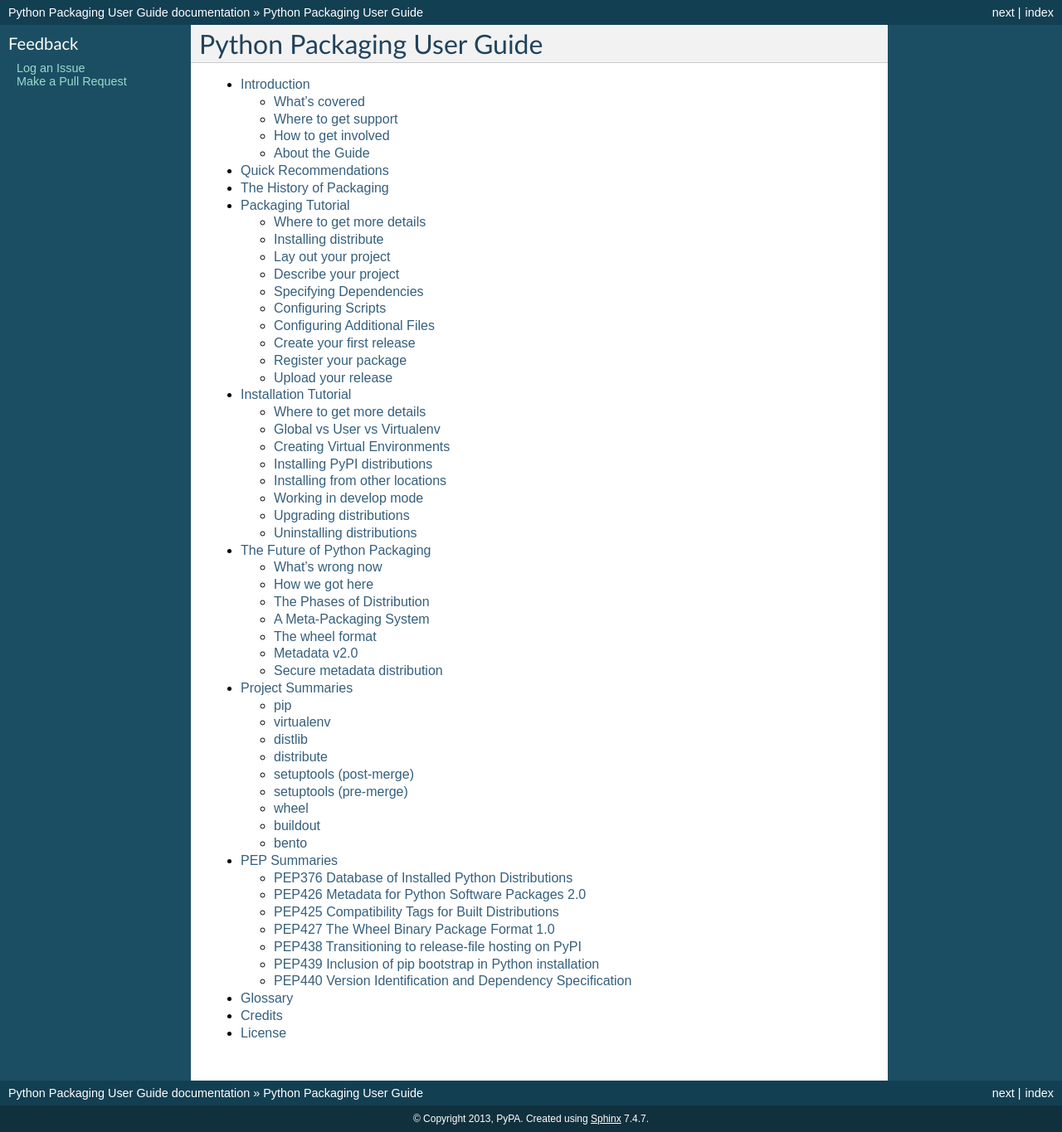
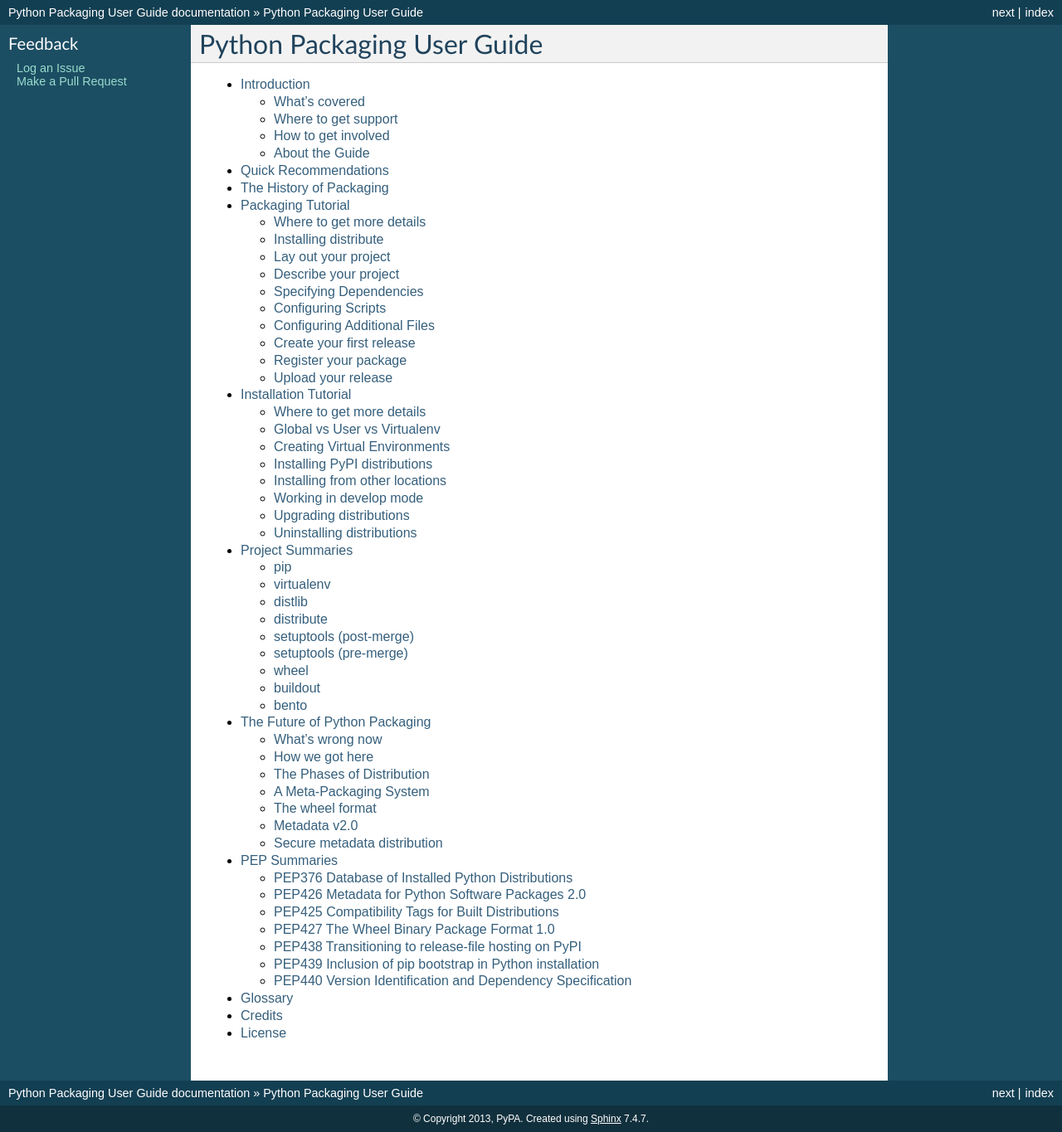
Before and after one commit to pypa/packaging.python.org, a Sphinx documentation site: the page built from source/index.txt, in a window 1280 px wide. Shown: the whole page at 83% size. Built offline with Sphinx 7.4.7, drawn with Linux system fonts in a browser that asks for light colours.

```diff
--- a/source/index.txt
+++ b/source/index.txt
@@ -10,8 +10,8 @@ Python Packaging User Guide
    history.txt
    packaging_tutorial.txt
    installation_tutorial.txt
+   projects.txt
    future.txt
-   projects.txt
    peps.txt
    glossary.txt
    credits.txt
```
